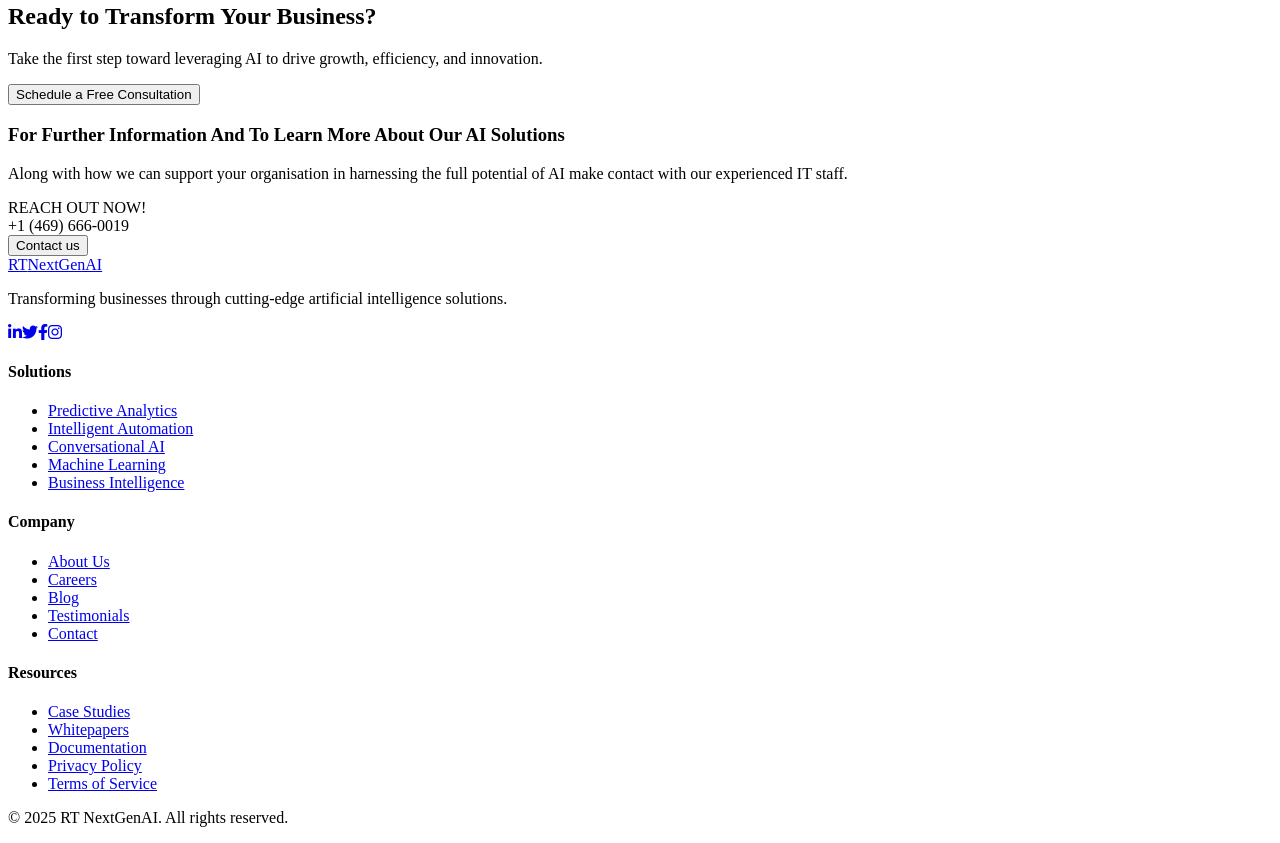
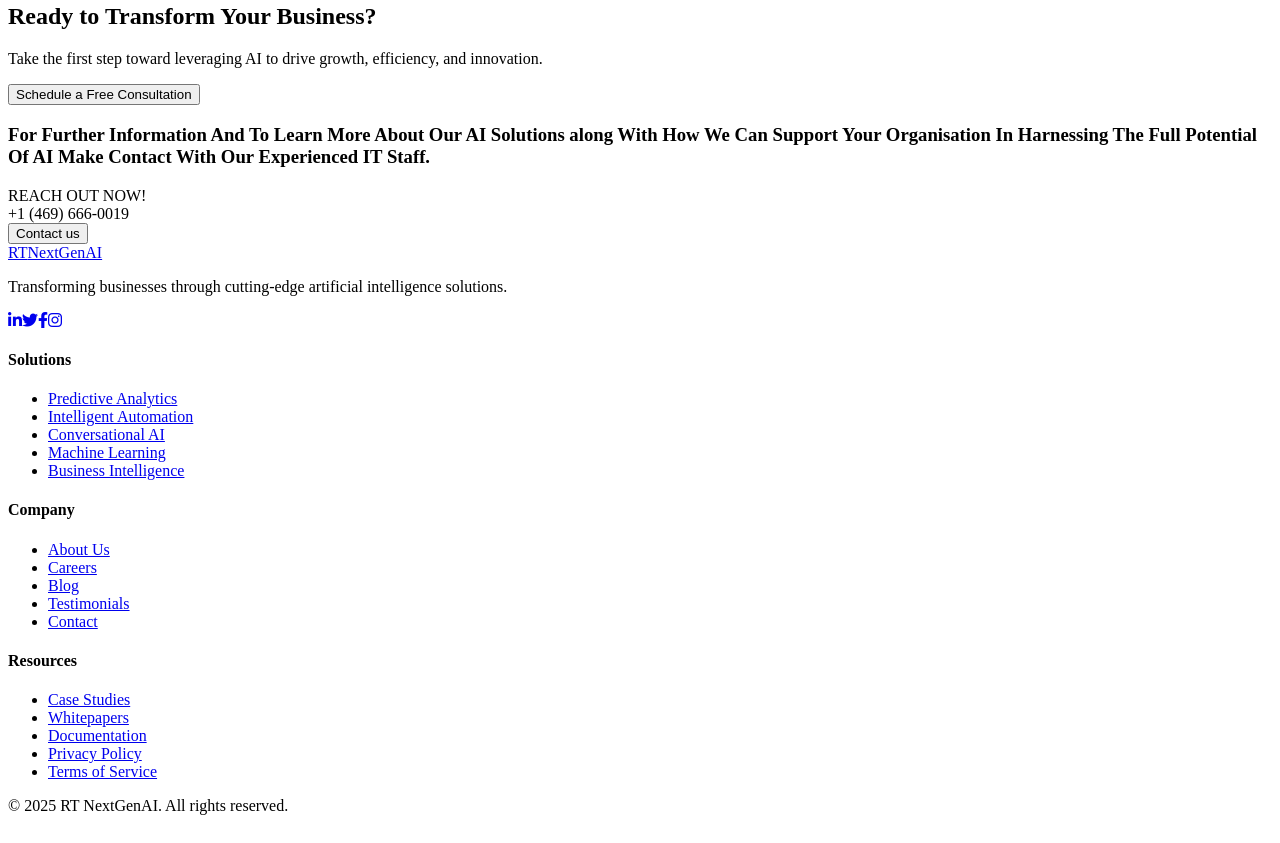
Before and after one commit to Pothugunt1a/NextGenWebsite, a React (Vite) app in the folder client/: page / in a window 1280 px wide. Shown: the part 7720-8563 px from the top of the page. Built offline with nearby package versions, Linux system fonts and the light colour scheme.

Commit message:
Restored to '5e0f6c6f571262898a833ab2d730a26ae701141a'
Replit-Restored-To: 5e0f6c6f571262898a833ab2d730a26ae701141a

```diff
--- a/client/src/components/InfoBanner.tsx
+++ b/client/src/components/InfoBanner.tsx
@@ -1,23 +1,23 @@
 
+import { motion } from "framer-motion";
 import { Button } from "@/components/ui/button";
 
 export default function InfoBanner() {
   return (
-    <section className="py-8">
+    <section className="py-8 bg-gray-50">
       <div className="container mx-auto px-4 sm:px-6 lg:px-8">
-        <div className="flex flex-col md:flex-row items-start justify-between bg-slate-50 rounded-lg p-6 md:p-8 gap-6">
-          <div className="flex-grow">
-            <h3 className="text-xl font-semibold text-gray-900 mb-2">
-              For Further Information And To Learn More About Our AI Solutions
+        <div className="flex flex-col md:flex-row items-center justify-between bg-white rounded-lg shadow-lg p-6 md:p-8">
+          <div className="flex-grow mb-4 md:mb-0 md:mr-8">
+            <h3 className="text-lg md:text-xl font-semibold text-gray-800 mb-2">
+              For Further Information And To Learn More About Our AI Solutions along With How We Can Support Your Organisation In Harnessing The Full Potential Of AI Make Contact With Our Experienced IT Staff.
             </h3>
-            <p className="text-gray-600">
-              Along with how we can support your organisation in harnessing the full potential of AI make contact with our experienced IT staff.
-            </p>
           </div>
-          <div className="flex flex-col items-end gap-2 min-w-fit">
-            <div className="text-sm text-gray-600">REACH OUT NOW!</div>
-            <div className="text-xl font-bold text-[#6E42EF]">+1 (469) 666-0019</div>
-            <Button className="bg-[#6E42EF] hover:bg-[#5835C7]">
+          <div className="flex flex-col md:flex-row items-center gap-4">
+            <div className="text-right">
+              <div className="text-sm text-gray-600 uppercase">REACH OUT NOW!</div>
+              <div className="text-xl md:text-2xl font-bold text-primary">+1 (469) 666-0019</div>
+            </div>
+            <Button className="bg-primary hover:bg-primary-dark text-white">
               Contact us
             </Button>
           </div>
```
Also changed, not shown: attached_assets/Screenshot 2025-05-22 at 3.08.18 PM.png (deleted).
